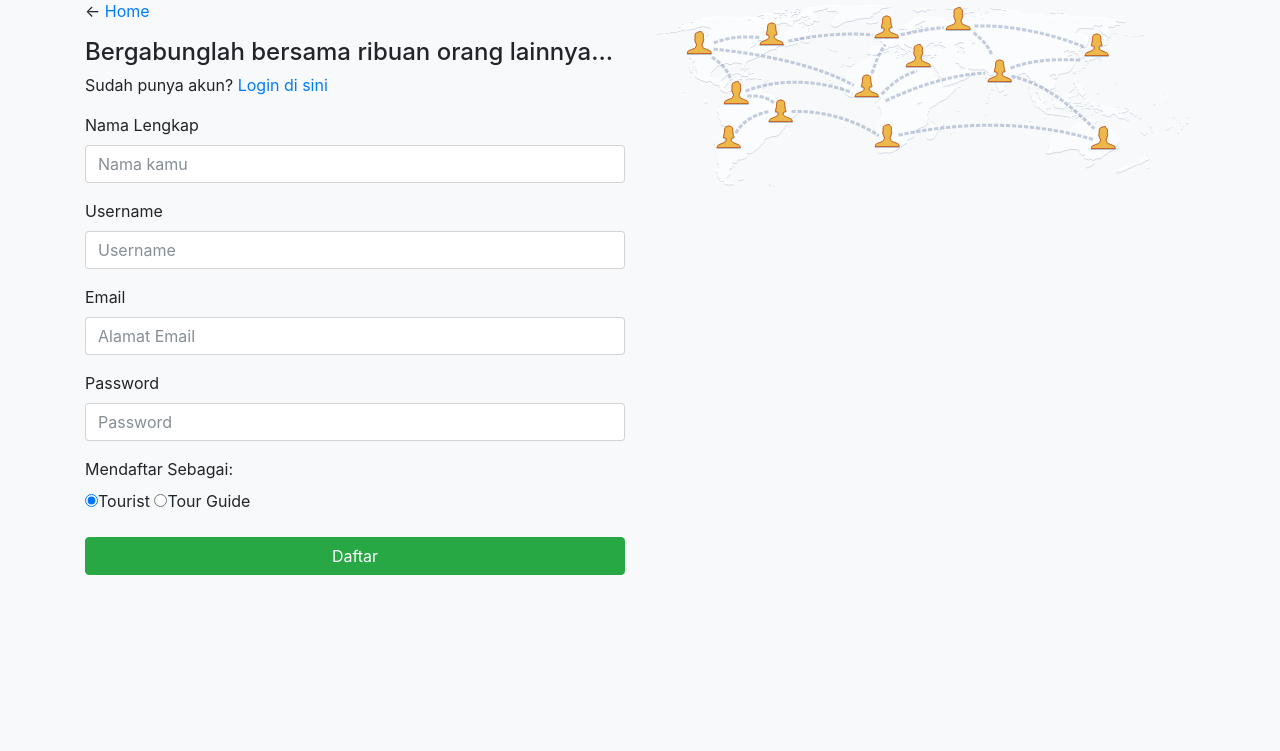
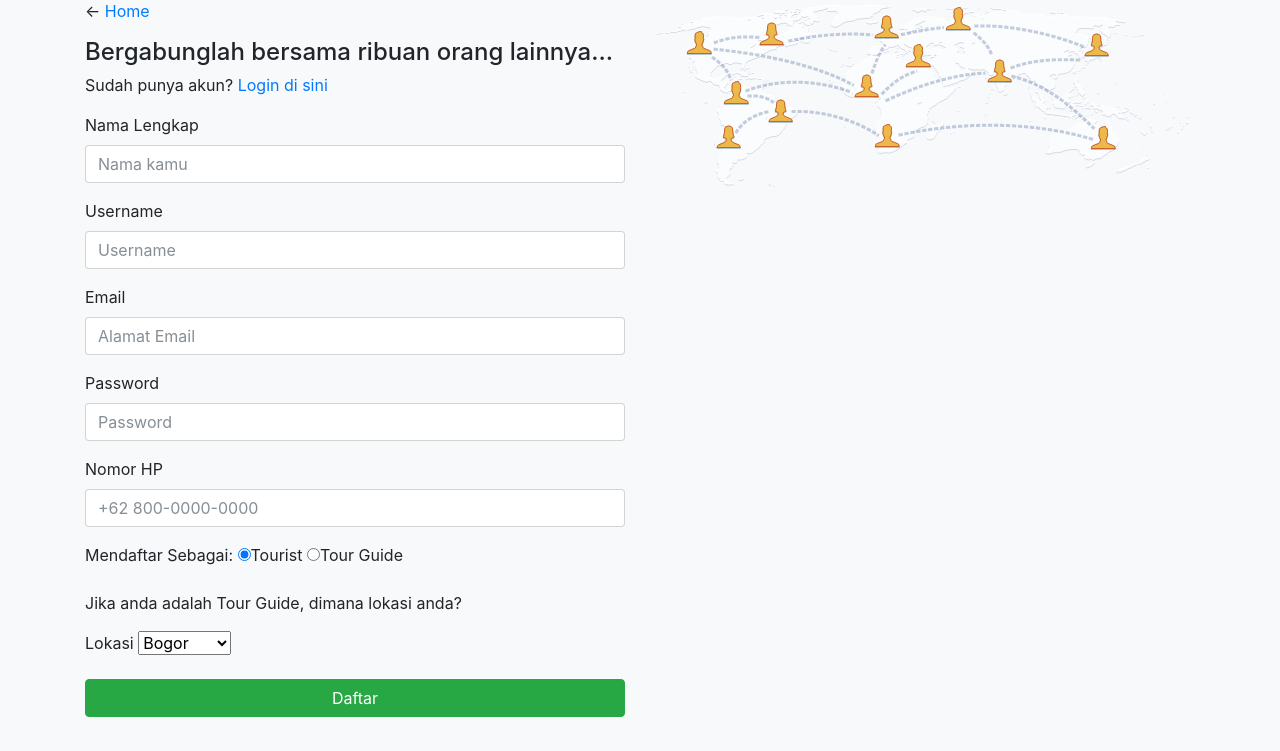
Before and after one commit to rdamaid/TOGE, a PHP site: page /register.php in a window 1280 px wide. Shown: the part 49-800 px from the top of the page. Run offline with PHP 8.4, Linux system fonts and the light colour scheme.

Commit message:
Update register.php

```diff
--- a/register.php
+++ b/register.php
@@ -10,12 +10,15 @@ if(isset($_POST['register'])){
     // enkripsi password
     $password = password_hash($_POST["password"], PASSWORD_DEFAULT);
     $email = filter_input(INPUT_POST, 'email', FILTER_VALIDATE_EMAIL);
-	// pilih type
-	$type = $_POST['type'];
+	// pilih type, lokasi, dan status
+    $type = $_POST['type'];
+    $location = $_POST['location'];
+    $status = 'available';
+    $phone = $_POST['phone'];
 
     // menyiapkan query
-    $sql = "INSERT INTO user_t (name, username, email, password, type)
-            VALUES (:name, :username, :email, :password, :type)";
+    $sql = "INSERT INTO user_t (name, username, email, password, type, location, status, phone)
+            VALUES (:name, :username, :email, :password, :type, :location, :status, :phone)";
     $stmt = $db->prepare($sql);
 
     // bind parameter ke query
@@ -23,8 +26,11 @@ if(isset($_POST['register'])){
         ":name" => $name,
         ":username" => $username,
         ":password" => $password,
-		":type" => $type,
-        ":email" => $email
+        ":type" => $type,
+        ":email" => $email,
+        ":location" => $location,
+        ":status" => $status,
+        ":phone" => $phone
     );
 
     // eksekusi query untuk menyimpan ke database
@@ -33,6 +39,7 @@ if(isset($_POST['register'])){
     // jika query simpan berhasil, maka user sudah terdaftar
     // maka alihkan ke halaman login
     if($saved) header("Location: login.php");
+
 }
 
 ?>
@@ -80,11 +87,29 @@ if(isset($_POST['register'])){
                 <input class="form-control" type="password" name="password" placeholder="Password" />
             </div>
 
+            <div class="form-group">
+                <label for="phone">Nomor HP</label>
+                <input class="form-control" type="phone" name="phone" placeholder="+62 800-0000-0000" />
+            </div>
+
 			<div class="form-group">
-                <label for="type">Mendaftar Sebagai:</label> <p/>
-                <t/><label class="radio-inline"><input type="radio" value="TR" name="type" checked>Tourist</label>
+                <label for="type">Mendaftar Sebagai:</label>
+                <label class="radio-inline"><input type="radio" value="TR" name="type" checked>Tourist</label>
 				<label class="radio-inline"><input type="radio" value="TG" name="type">Tour Guide</label>
             </div>
+
+            <div class="form-group">
+                <p>Jika anda adalah Tour Guide, dimana lokasi anda?</p>
+                <label for="location">Lokasi</label>
+                <select name="location" size="1">
+                    <option value="bogor">Bogor</option>
+                    <option value="jakarta">Jakarta</option>
+                    <option value="bandung">Bandung</option>
+                    <option value="lampung">Lampung</option>
+                </select>
+            </div>
+
+            <input class="form-control" type="status" name="status" value="available" hidden />
 
             <input type="submit" class="btn btn-success btn-block" name="register" value="Daftar" />
 
```
